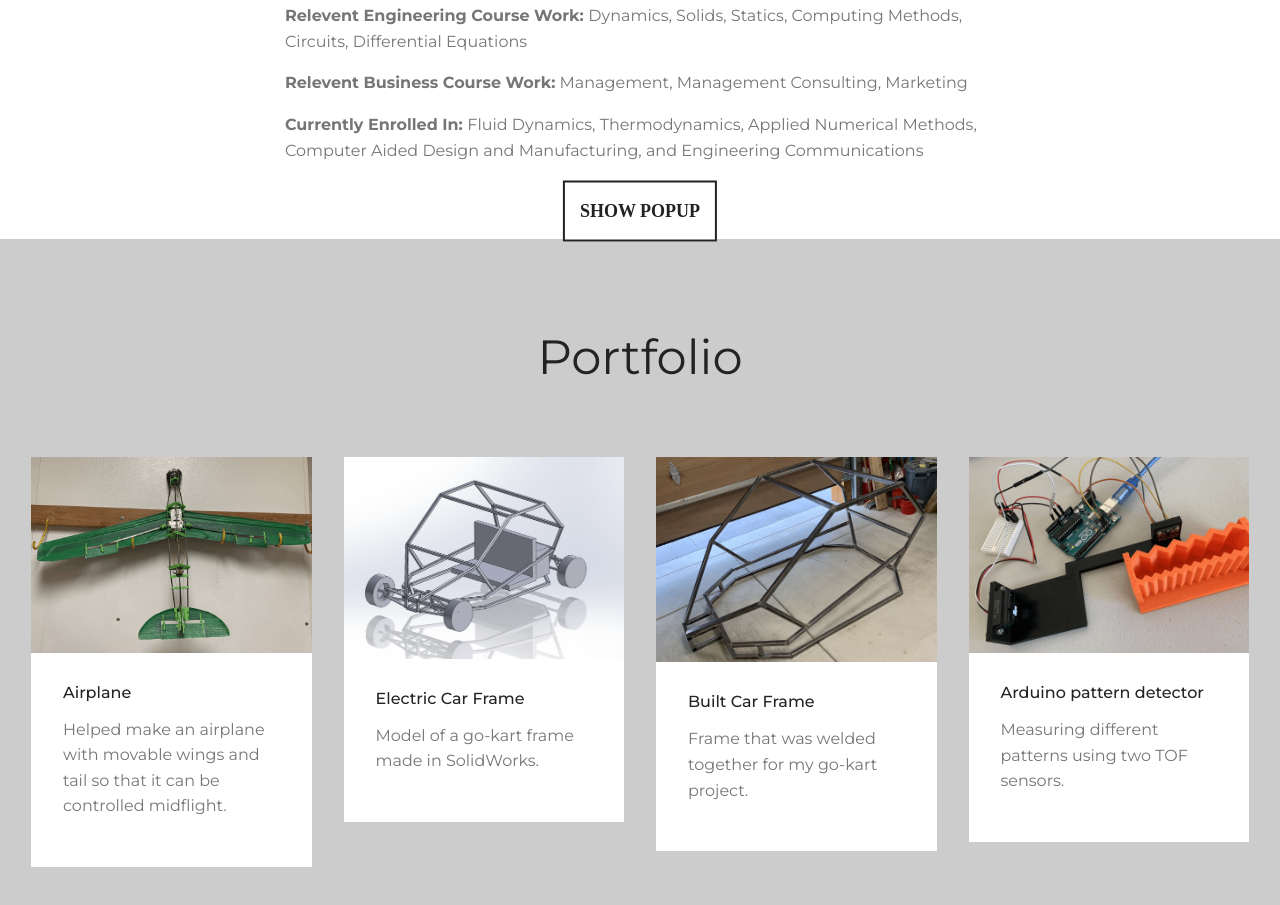
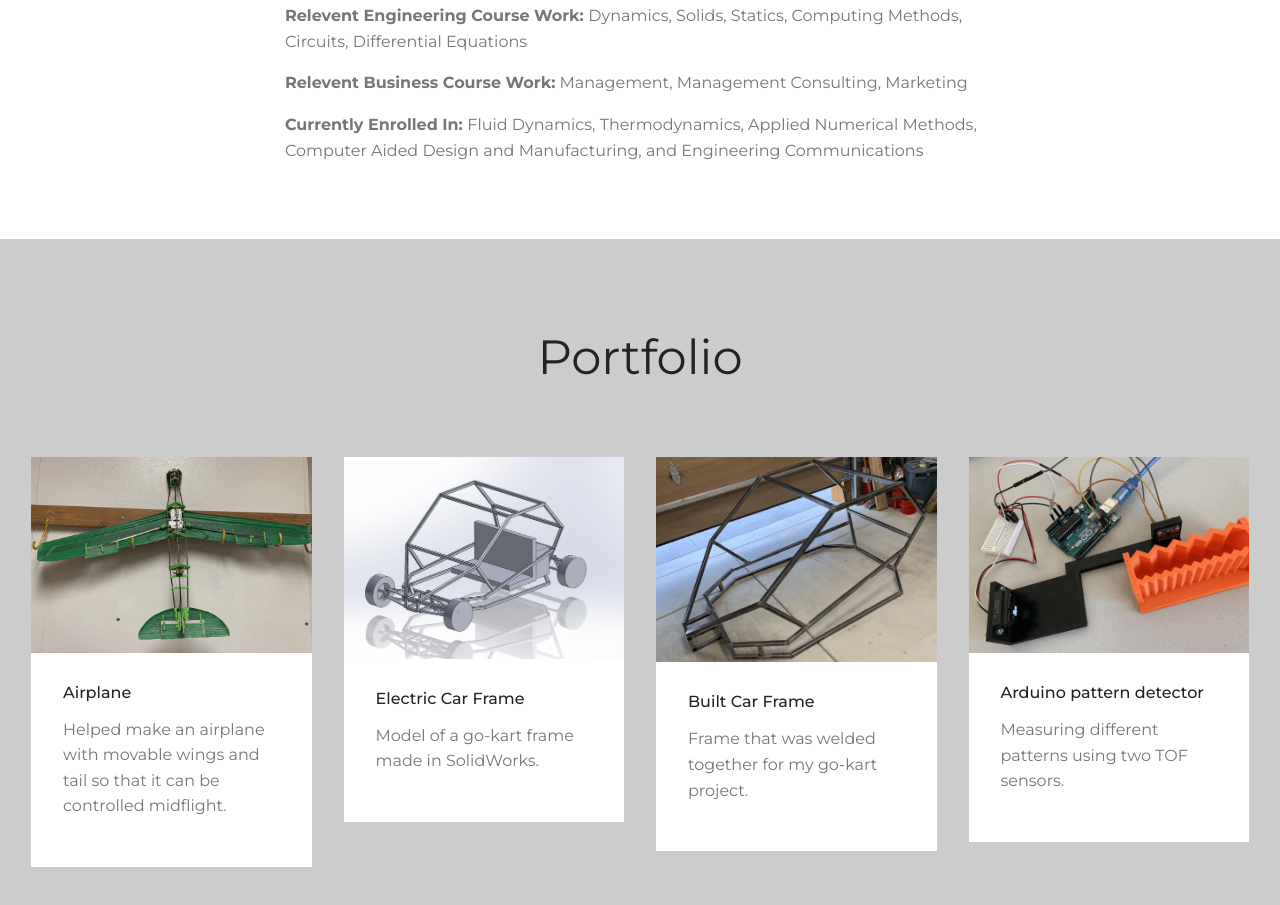
Before and after one commit to carsonsawchuk/testing, a plain HTML site: page index.html in a window 1280 px wide. Shown: the part 1436-2341 px from the top of the page. Drawn offline with Linux system fonts and the light colour scheme; a script that the page names is missing; files whose address does not match are found by name.

Commit message:
Update index.html

```diff
--- a/index.html
+++ b/index.html
@@ -372,8 +372,6 @@
     <p>Lorem ipsum dolor sit amet consectetur adipisicing elit. Illo aspernatur laborum rem sed laudantium excepturi veritatis voluptatum architecto, dolore quaerat totam officiis nisi animi accusantium alias inventore nulla atque debitis.</p>
   </div>
 </div>
-
-<button onclick="togglePopup()">Show Popup</button>
    <!--WORKING ON-->
   </body>
 </html>
```
